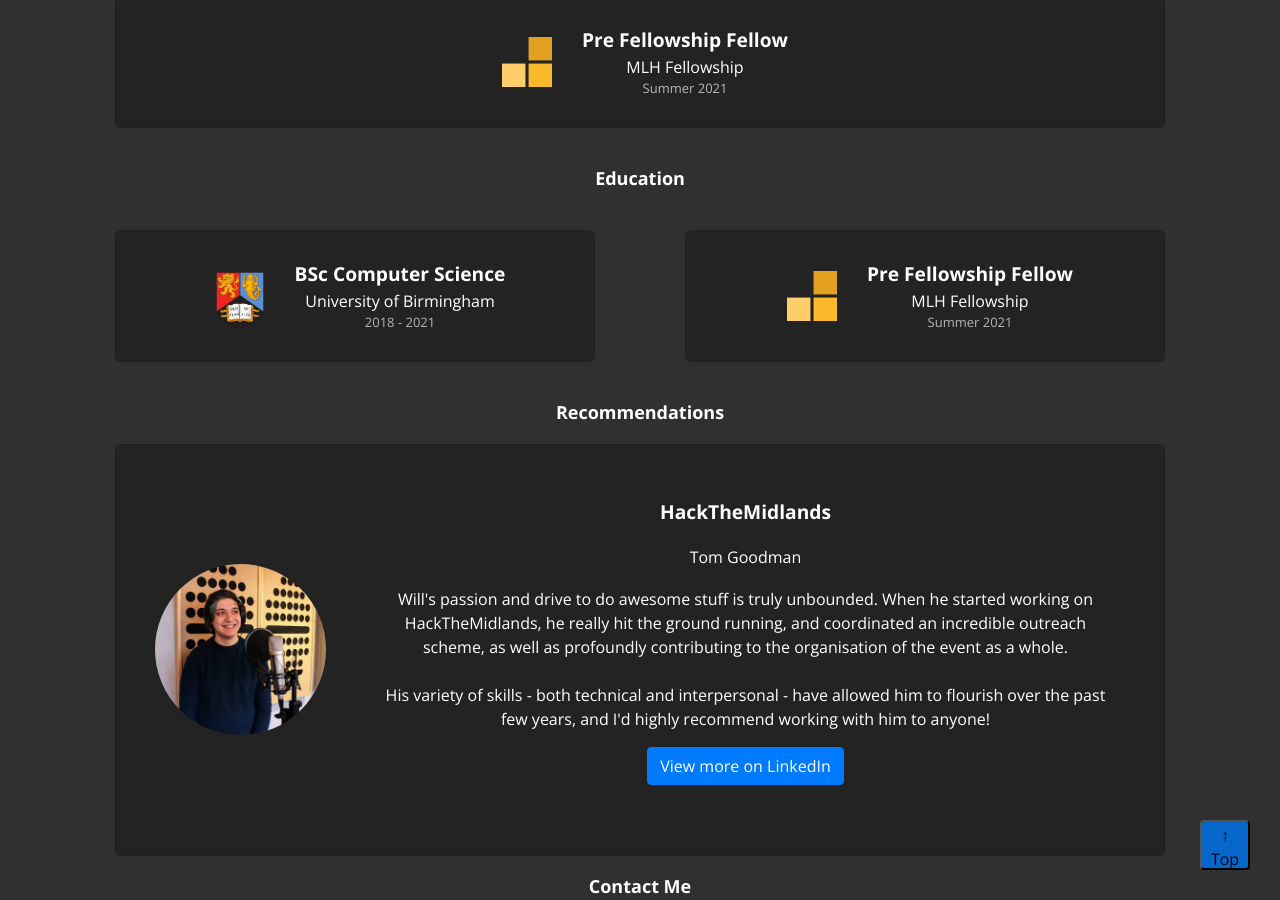
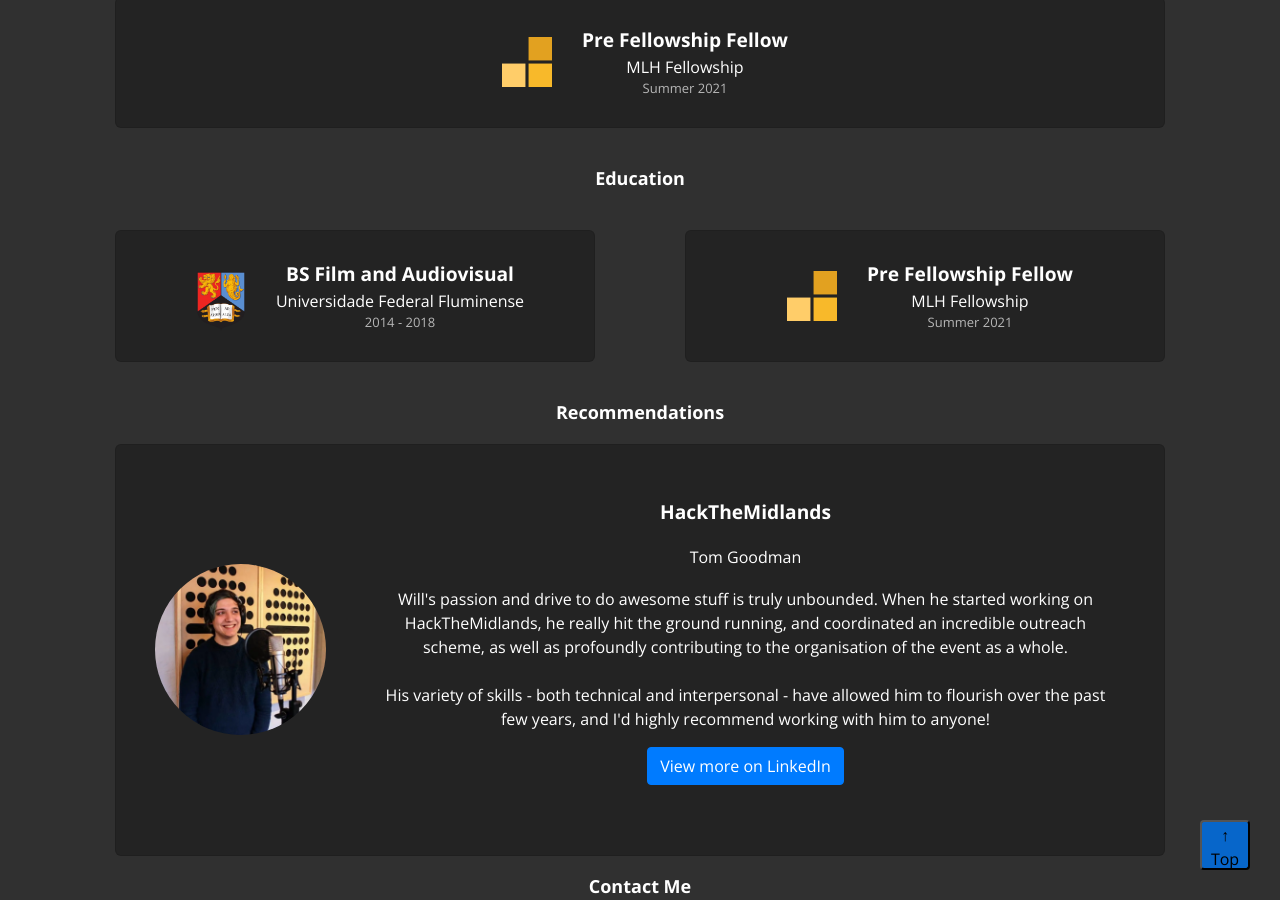
Before and after one commit to 0xPrimata/portfolio, a Jekyll site: the page built from index.html, in a window 1280 px wide and 900 px high, scrolled down 2072 px. Built offline with Jekyll 4.4.1, drawn with Linux system fonts in a browser that asks for light colours; nearby versions of some CDN libraries.

Commit message:
Update education.yml

```diff
--- a/_data/education.yml
+++ b/_data/education.yml
@@ -1,6 +1,6 @@
-- course: BSc Computer Science
-  institute: University of Birmingham
-  dates: 2018 - 2021
+- course: BS Film and Audiovisual
+  institute: Universidade Federal Fluminense
+  dates: 2014 - 2018
   logo: uob.png
 
 - course: Pre Fellowship Fellow
```
